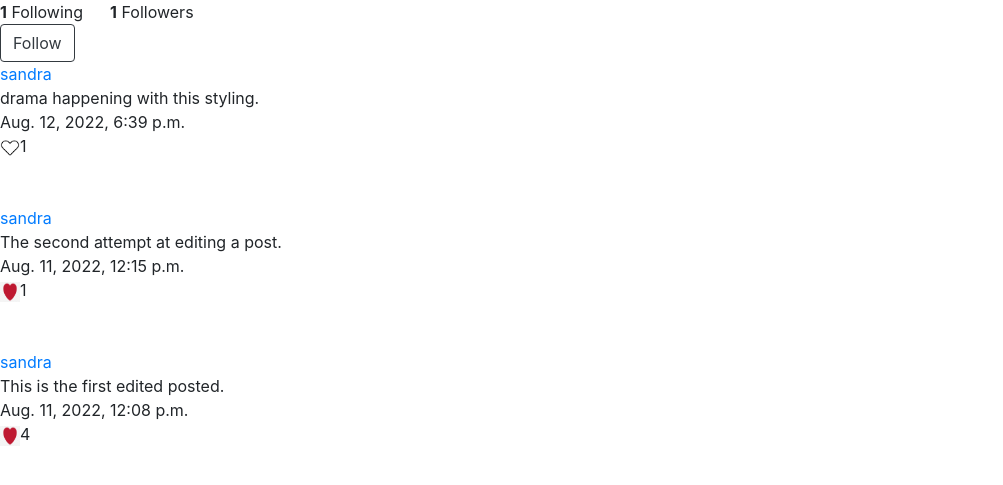
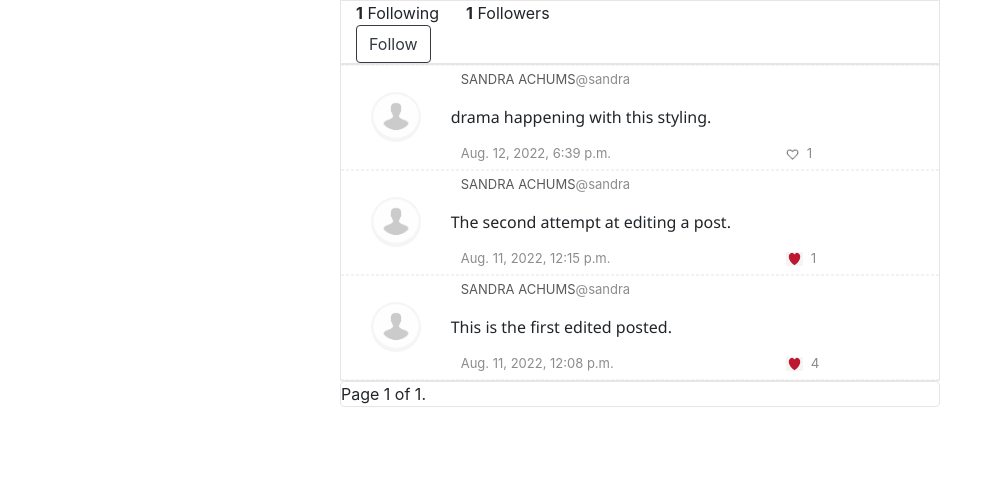
Before and after one commit to wizzyclems/network_harvard, a Django app: a page that uses network/templates/network/index.html in a window 1280 px wide. Shown: the part 56-541 px from the top of the page, without its empty margins (0-1003 px from the left). Run offline with Django 3.2, Linux system fonts and the light colour scheme; a user stored in the database is signed in; data comes from the database, SQL or seed files in the repository; both versions use the stored data as it was after the commit; some libraries are stand-ins or nearby versions.

Commit message:
12th August 2022 48. add django pagination code in the index page template 49. Add paginator code to the view backend 50. style the posts lists 51. change the edit button to a pencil icon 52. correct javascript implementation for the edit button 53. style the edit textarea, cancel, and save buttons.

```diff
--- a/network/static/network/scripts/script.js
+++ b/network/static/network/scripts/script.js
@@ -5,7 +5,7 @@ document.addEventListener('DOMContentLoaded', function() {
     // Use buttons to toggle between views
     document.querySelectorAll('.btn_like').forEach(element => {
         element.addEventListener('click', (evt) => {
-
+            console.log("the like button was clicked.")
             post_id = evt.target.dataset.postid
 
 
@@ -51,39 +51,47 @@ document.addEventListener('DOMContentLoaded', function() {
 
 
     // if( document.querySelector(".edit_toggle") != null ){
-    document.querySelectorAll('.edit_toggle').forEach(element => {
+    // This is the click event for the edit button
+    document.querySelectorAll('.edit_button').forEach(element => {
         element.addEventListener('click', (evt) => {
-
+            console.log("An edit button was clicked.")
             target_edit_btn = evt.target
-            target_post_div = target_edit_btn.parentElement.nextElementSibling
+            target_post_div = target_edit_btn.parentElement.parentElement.previousElementSibling
 
             post_id = target_edit_btn.dataset.postid
+            console.log(`The post id is ${post_id}`)
             post_content = target_post_div.innerText
 
             //Extract items from the browsers session storage for re-use.
-            // sessionStorage.setItem("post_id", post_id)
-            // sessionStorage.setItem("post_content", post_content)
-
             cache_data = `{"post_id": "${post_id}", "post_content": "${post_content}"}`
             // cache_data = "{" + post_id + ": " + post_id + ", post_content: " + post_content + "}"
             console.log(cache_data)
             sessionStorage.setItem("post_edit_info", cache_data)
 
             post_edit_div = document.createElement("div")
+            post_edit_div.setAttribute("class", "col-12 post_content")
 
             textarea_div = document.createElement("div")
+            textarea_div.setAttribute("class", "row")
+            textarea_div.setAttribute("style", "width:95%")
+
             textarea = document.createElement("textarea")
             textarea.setAttribute("id", "txtarea_post_edit")
+            textarea.setAttribute("class", "form-control")
             textarea.innerHTML = post_content
             textarea.dataset.postid = post_id
 
             textarea_div.append(textarea)
 
             buttons_div = document.createElement("div")
+            buttons_div.setAttribute("class", "row justify-content-end")
+            buttons_div.setAttribute("style", "width:95%")
 
             cancel_btn = document.createElement("button")
             cancel_btn.innerHTML = "Cancel"
-            cancel_btn.setAttribute("class", "cancel_post_edit")
+            cancel_btn.setAttribute("class", "btn btn-outline-secondary btn-sm cancel_post_edit")
+            cancel_btn.setAttribute("type", "button")
+            cancel_btn.setAttribute("style", "margin:5px;")
             cancel_btn.onclick = (evt) => {
 
                 //Retrieve edit info from the browser's session storage
@@ -109,7 +117,9 @@ document.addEventListener('DOMContentLoaded', function() {
 
             save_btn = document.createElement("button")
             save_btn.innerHTML = "Save"
-            save_btn.setAttribute("class", "save_post_edit")
+            save_btn.setAttribute("type", "button")
+            save_btn.setAttribute("class", "btn btn-outline-secondary btn-sm save_post_edit")
+            save_btn.setAttribute("style", "margin:5px")
             save_btn.onclick = (evt) => {
                 //Get the post content from the browser's session storage and display
                 post_edit_info = JSON.parse(sessionStorage.getItem("post_edit_info"))
@@ -170,13 +180,13 @@ document.addEventListener('DOMContentLoaded', function() {
 
 
 function enable_edit_buttons(status){
-    document.querySelectorAll('.edit_toggle').forEach(element => {
+    document.querySelectorAll('.edit_button').forEach(element => {
         if( status ){
             element.removeAttribute("disabled")
         }else{
-            document.querySelectorAll('.edit_toggle').forEach(element => {
+            // document.querySelectorAll('.edit_button').forEach(element => {
                 element.setAttribute("disabled","disabled")
-            })
+            // })
         }
     })
 }
--- a/network/static/network/styles/styles.css
+++ b/network/static/network/styles/styles.css
@@ -0,0 +1,109 @@
+
+@media (min-width: 1200px) {
+    .container{
+        max-width: 600px;
+    }
+}
+
+.container{
+    border:.1px solid #e6e6e6;
+}
+
+.fullname{
+    color:#595959;
+    font-size: small;
+    text-decoration: none;
+}
+
+.fullname:hover{
+    color:#595959;
+    font-size: small;
+    text-decoration: underline;
+}
+
+.username{
+    color:#8c8c8c;
+    font-size: small;
+}
+
+
+.edit_button{
+    color:#8c8c8c;
+    font-size: small;
+    width: 12px;
+    height: 10px;
+}
+
+.edit_button:hover{
+    cursor: pointer;
+    color: red;
+}
+
+.post_content{
+    padding:10px;
+    /* background-color: lavender; */
+    font-family: "Segoe UI", Roboto, Helvetica, Arial, sans-serif;
+}
+
+.post_meta{
+    padding: 0px 5px 5px 5px;
+    /* background-color: aqua; */
+}
+
+.post_meta_items{
+    width: 13px;
+    height: 13px;
+    align-items: center;
+    vertical-align: middle;
+}
+
+.btn_like{
+    align-items: center;
+    vertical-align: middle;
+}
+
+.btn_like:hover, .likes:hover{
+    cursor: pointer;
+    color: red;
+}
+
+.post_meta_items_like{
+    width: 17px;
+    height: 14px;
+}
+
+
+.post_meta_items_unlike{
+    width: 13px;
+    height: 13px;
+
+}
+
+
+.post_meta_bottom{
+    color:#8c8c8c;
+    font-size: smaller;
+    padding:5px;
+    /* background-color: blanchedalmond; */
+}
+
+.post{
+    border-top: 1px dashed #f2f2f2;
+    border-bottom: 1px dashed #f2f2f2;
+}
+
+.post > div:hover{
+    animation-name: bar_expand;
+    animation: 2s;
+    animation-fill-mode: forwards;
+}
+
+@keyframes bar_expand {
+    from{
+        border: .1px solid #f5f5f5;
+    }
+
+    to{
+        border: 5px solid black;
+    }
+}
--- a/network/templates/network/index.html
+++ b/network/templates/network/index.html
@@ -4,7 +4,7 @@
 {% block body %}
 
     {% if user.is_authenticated and 'make_post' in meta.components_to_show %}
-        <div>
+        <div class="container">
             <form method="post" action="{% url 'post' %}">
                 {% csrf_token %}
                 <Label for="post">New Post</Label>
@@ -16,7 +16,7 @@
 
 
     {% if 'profile' in meta.components_to_show %}
-        <div>
+        <div class="container">
 
             <div>
                 <strong><span id="following">{{ meta.count_user_follows|default:0 }}</span></strong> Following &nbsp;&nbsp;&nbsp;&nbsp;
@@ -38,37 +38,77 @@
         </div>
     {% endif %}
 
+    <!-- The List of Posts -->
+    {% if 'posts' in meta.components_to_show %}
 
-    {% if 'posts' in meta.components_to_show %}
+
+            <div class="container">
                 {% for post in posts %}
+                    <div class="row  align-items-center post">
+                        <div class="col-2 justify-content-center" style="padding: 10px 30px;">
+                            <img width="50" height="50" style="border-radius: 60px;" src="{% static 'network/img/user.png' %}" alt=""  />
+                        </div>
+                        <div class="col-10">
+                            <div class="row align-items-start post_meta">
+                                <div class="col-10">
+                                    <a class="fullname" href="{% url 'profile' post.user.username %}">{{ post.user.first_name|upper }} {{ post.user.last_name|upper }}</a><span class="username">@{{post.user}}</span>
+                                </div>
+                            </div>
+                            <div class="row align-items-center" id="post_div">
+                                <div class="col-12 post_content">{{post.post}}</div>
+                            </div>
+                            <div class="row  align-items-end post_meta_bottom">
+                                <div class="col-8">
+                                    <div class="username">{{post.timestamp}}</div>
+                                </div>
+                                <div class="col-2 ">
+                                    {% if not user.is_authenticated or not post.id in user_likes %}
+                                         <img src="{% static 'network/img/translike.png' %}" data-postid="{{post.id}}" class="btn_like post_meta_items_unlike"  />&nbsp;&nbsp;<span class="likes">{{post.likes.count}}</span>
 
-            <div>
-                <div>
-                    <a href="{% url 'profile' post.user.username %}">{{post.user}}</a><br/>
-
-                    {% if user == post.user %}
-                        <button type="button" class="btn btn-outline-dark edit_toggle" data-postid="{{post.id}}" >Edit</a>
+                                        <!-- <span data-postid="{{post.id}}" class="btn_like post_meta_items_unlike">&#9825; </span> <span class="likes">{{post.likes.count}}</span> -->
+                                    {% else %}
+                                        <img src="{% static 'network/img/red.png' %}" data-postid="{{post.id}}" class="btn_like post_meta_items_like" />&nbsp;&nbsp;<span class="likes">{{post.likes.count}}</span>
                                     {% endif %}
                                 </div>
-                <div id="post_div">
-                    <div id="post_content">{{post.post}}</div>
-                </div>
-                <div>
-                    <div>{{post.timestamp}}<br/></div>
-                    <div>
-                        {% if not user.is_authenticated or not post.id in user_likes %}
-                            <img src="{% static 'network/img/translike.png' %}" data-postid="{{post.id}}" width="20px" height="20px" class="btn_like"  /><span class="likes">{{post.likes.count}}</span><br/><br/><br/>
-                        {% else %}
-                            <img src="{% static 'network/img/red.png' %}" data-postid="{{post.id}}" width="20px" height="20px" class="btn_like" /><span class="likes">{{post.likes.count}}</span><br/><br/><br/>
+                                <div class="col-2">
+                                    {% if user == post.user %}
+                                        <img src="{% static 'network/img/edit.png' %}" class="edit_button" data-postid="{{post.id}}" />
                                     {% endif %}
                                 </div>
                             </div>
                         </div>
-
+                    </div>
                 {% empty %}
                         <br/><br/><br/><h2>No posts to display. Follow other users to see their posts.</h2>
 
                 {% endfor %}
+
+            </div>
+
+
+
+        <!-- Pagination -->
+        {% if posts.paginator.num_pages > 0 %}
+            <div class="container pagination">
+                <span class="step-links">
+                    {% if posts.has_previous %}
+                        <a href="?page=1">&laquo; first</a>
+                        <a href="?page={{ posts.previous_page_number }}">previous</a>
+                    {% endif %}
+
+                    <span class="current">
+                        Page {{ posts.number }} of {{ posts.paginator.num_pages }}.
+                    </span>
+
+                    {% if posts.has_next %}
+                        <a href="?page={{ posts.next_page_number }}">next</a>
+                        <a href="?page={{ posts.paginator.num_pages }}">last &raquo;</a>
+                    {% endif %}
+                </span>
+            </div>
+        {% endif %}
+
+
     {% endif %}
 
     <!-- Modal -->
--- a/network/templates/network/layout.html
+++ b/network/templates/network/layout.html
@@ -46,7 +46,7 @@
                 {% endif %}
               </ul>
             </div>
-          </nav>
+        </nav>
 
         <div class="body">
             {% block body %}
--- a/network/views.py
+++ b/network/views.py
@@ -8,14 +8,16 @@ from django.shortcuts import render
 from django.urls import reverse
 from django.views.decorators.csrf import csrf_exempt
 from django.contrib.auth.decorators import login_required
+from django.core.paginator import Paginator
 
 from .models import Following, Post, User, Like, Comment
 
 
 
 def index(request):
+
     posts = Post.objects.all().order_by("-timestamp")
-    print(f"The user is {request.user}")
+
 
     meta = {
             "components_to_show" : ("make_post","posts")
@@ -190,6 +192,7 @@ def following(request):
     #This is a bit complicated access to multiple objects using the related name relationship.
     posts = Post.objects.filter(user__followed__user_following=request.user).order_by("-timestamp")
 
+
     meta = {
             "components_to_show": ("posts")
         }
@@ -255,8 +258,19 @@ def load_posts(request, posts, user_likes=None,
     else:
         print("The user is not authenticated.")
 
+    paginator = Paginator(posts, 10)
+    page_number = 1
+
+    try:
+        page_number = request.GET.get('page')
+    except Exception:
+        print("The paginator page number threw and exception.")
+        traceback.print_exc
+
+    new_posts = paginator.get_page(page_number)
+
     return render(request, "network/index.html", {
-        "posts" : posts,
+        "posts" : new_posts,
         "user_likes" : user_likes,
         "meta" : meta_data
     })
```
Also changed, not shown: network/admin.py (+7 -1 lines), db.sqlite3, network/static/network/img/edit.jpeg (added), network/static/network/img/edit.png (added), network/static/network/img/no_image_available_001.jpg (added), network/static/network/img/user.png (added), 1 other file. Lines whose indentation alone changed are shown as unchanged.
